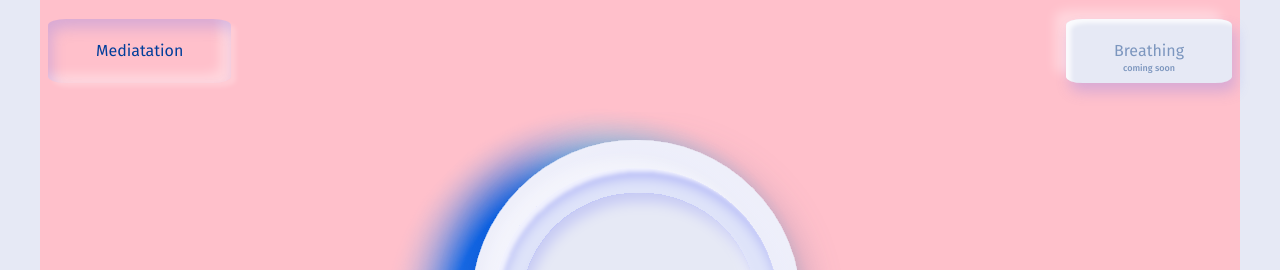
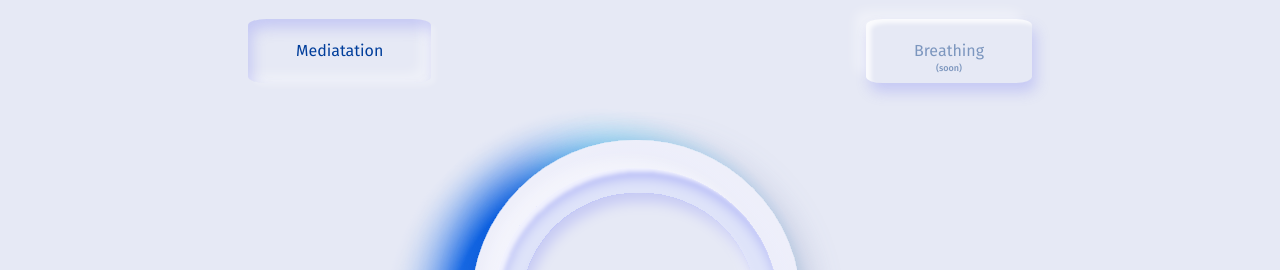
Before and after one commit to jagodapo/meditation-mini-app, a website built with webpack: page public/index.html in a window 1280 px wide. Shown: the top 270 px of the page. Built offline with nearby package versions, Linux system fonts and the light colour scheme.

Commit message:
final touch

```diff
--- a/public/index.html
+++ b/public/index.html
@@ -4,7 +4,9 @@
 <head>
   <meta charset="UTF-8">
   <meta http-equiv="X-UA-Compatible" content="IE=edge">
-  <meta name="viewport" content="width=device-width, initial-scale=1.0">
+  <!-- <meta name="viewport" content="width=device-width, initial-scale=1.0"> -->
+  <meta name="viewport" content="width=device-width, initial-scale=1, user-scalable=no, maximum-scale=1">
+
   <link rel="preconnect" href="https://fonts.gstatic.com">
   <link href="https://fonts.googleapis.com/css2?family=Fira+Sans:wght@400;500&display=swap" rel="stylesheet">
   <title>Document</title>
--- a/src/sass/_layout.scss
+++ b/src/sass/_layout.scss
@@ -58,7 +58,7 @@ section.play-conteiner .hide {
         position: relative;
 
         &::after {
-            content: "coming soon";
+            content: "(soon)";
             position: absolute;
             font-size: size(9);
             font-weight: 500;
@@ -176,7 +176,7 @@ section.play-conteiner .hide {
 @media only screen and (min-width: 480px) {
 .main {
     max-width: 90%;
-    background-color: red;
+    // background-color: red;
 }
 .sounds-container {
     flex-direction: row;
@@ -195,7 +195,7 @@ section.play-conteiner .hide {
 
 @media only screen and (min-width: 768px) {
     .main {
-        background-color: yellow;
+        // background-color: yellow;
 
     }
 
@@ -209,9 +209,11 @@ section.play-conteiner .hide {
 }
 
 
+
+
 @media only screen and (min-width: 768px) and (orientation: portrait) {
     .main {
-        background-color: blue;
+        // background-color: blue;
         height: 100vh;
         justify-content: space-around;
         width: 80%;
@@ -227,12 +229,12 @@ section.play-conteiner .hide {
 
 @media only screen and (min-width: 768px) and (orientation: landscape) {
     .main {
-        background-color: pink;
+        // background-color: pink;
         height: 100vh;
         justify-content: space-around;
         // width: 65%;
         width: 100%;
-        max-width: 1200px;
+        max-width: 800px;
     }
     .sounds-container , .mode-container {
         width: 100%;
```
Also changed, not shown: 1 other file.
